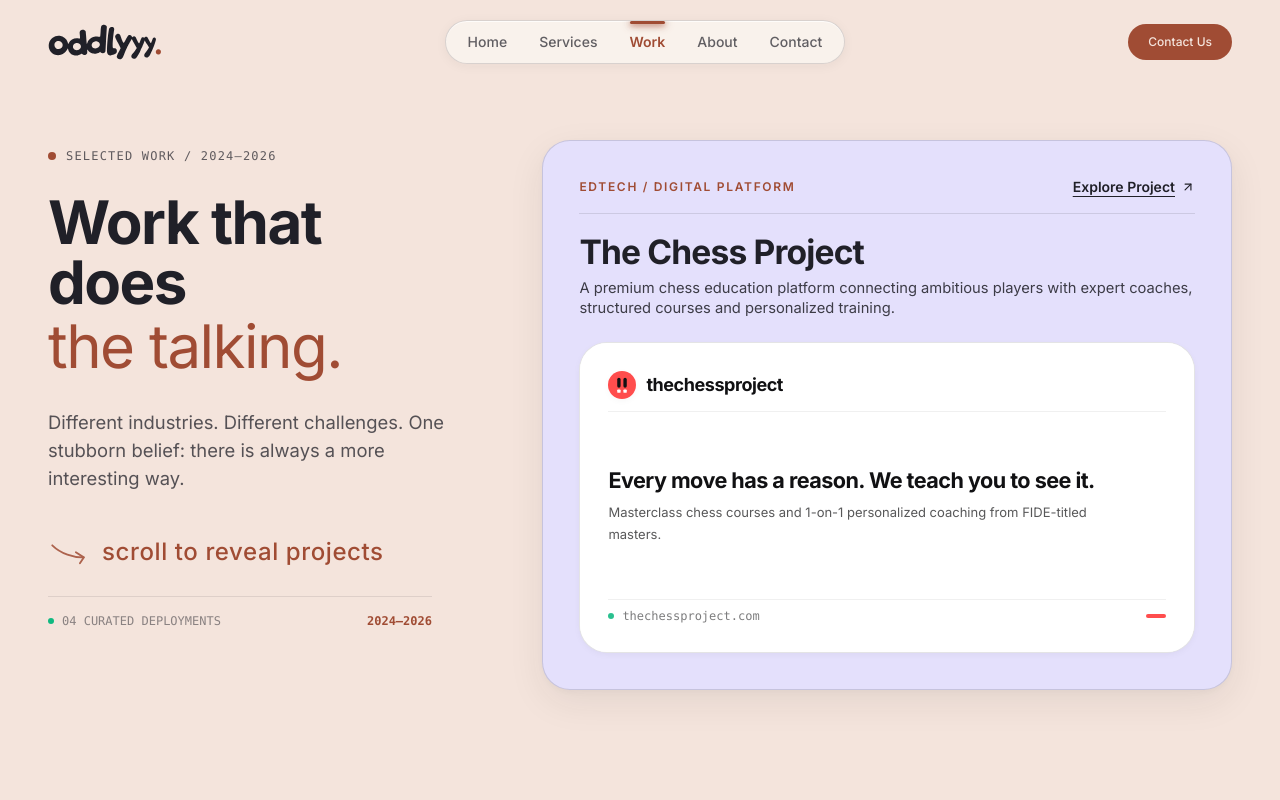
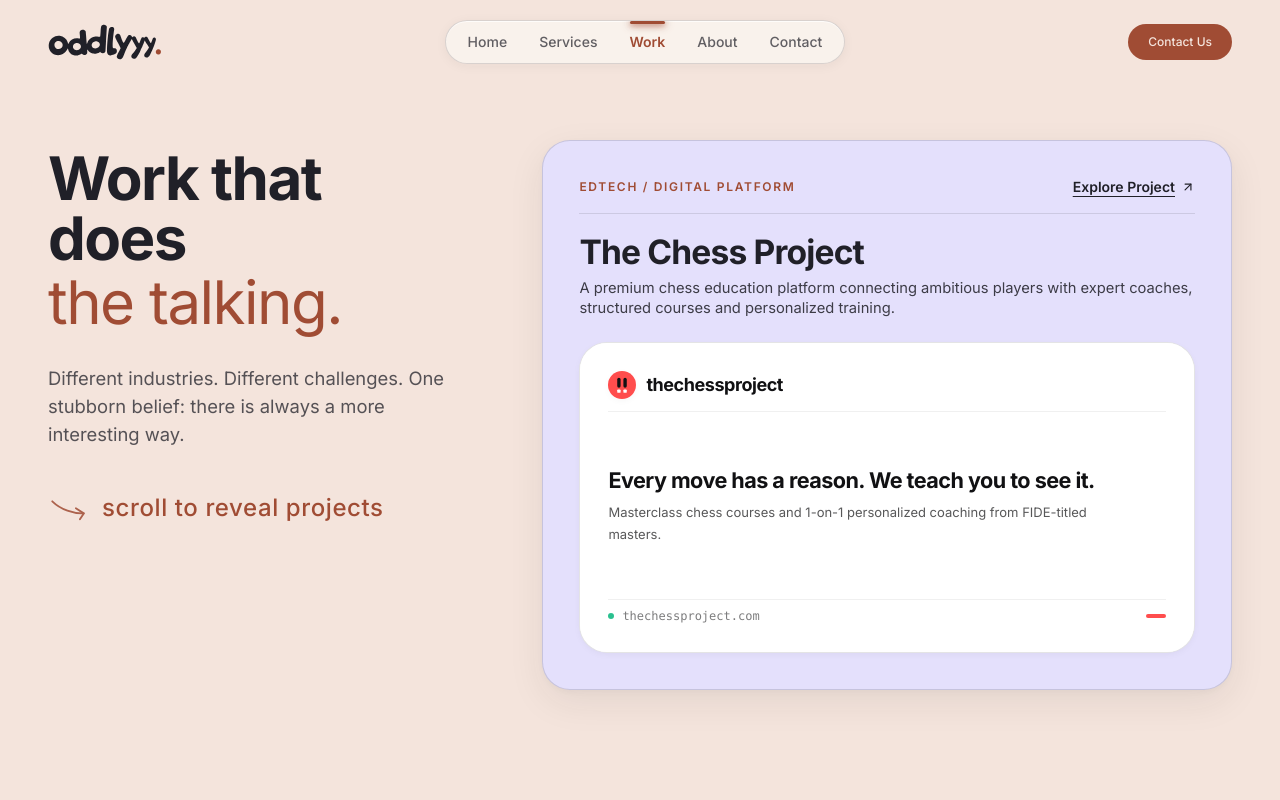
Before and after one commit to Atharva0393/Oddlyyy, a Next.js app: page /work in a window 1280 px wide. Shown: the top 800 px of the page. Built offline with nearby package versions, Linux system fonts and the light colour scheme; a web font is replaced by a local one.

Commit message:
style(work): remove top eyebrow label and bottom deployment ticker from sidebar

```diff
--- a/src/app/work/page.tsx
+++ b/src/app/work/page.tsx
@@ -86,12 +86,6 @@ export default function WorkPage() {
                 LEFT COLUMN : STICKY EDITORIAL INTRODUCTION
                 ------------------------------------------------------------------- */}
             <aside className="w-full lg:w-[38%] xl:w-[35%] shrink-0 lg:sticky lg:top-28 xl:top-32 self-start space-y-6 lg:space-y-7 pt-2">
-              {/* Small Category Label */}
-              <div className="flex items-center gap-2.5 text-xs font-mono font-medium tracking-widest uppercase text-ink/70">
-                <span className="w-2 h-2 rounded-full bg-terracotta" />
-                <span>SELECTED WORK / 2024–2026</span>
-              </div>
-
               {/* Main Heading */}
               <h1 className="font-primary font-bold text-4xl sm:text-5xl lg:text-5xl xl:text-6xl tracking-tight text-ink leading-[1.04]">
                 Work that does{" "}
@@ -126,15 +120,6 @@ export default function WorkPage() {
                 <span className="font-caveat text-xl sm:text-2xl font-medium tracking-wide">
                   scroll to reveal projects
                 </span>
-              </div>
-
-              {/* Monospace Counter Ticker */}
-              <div className="pt-4 border-t border-ink/10 hidden lg:flex items-center justify-between text-xs font-mono text-ink/50 max-w-sm">
-                <span className="flex items-center gap-2">
-                  <span className="w-1.5 h-1.5 rounded-full bg-emerald-500 animate-pulse" />
-                  <span>04 CURATED DEPLOYMENTS</span>
-                </span>
-                <span className="text-terracotta font-bold">2024–2026</span>
               </div>
             </aside>
 
```
